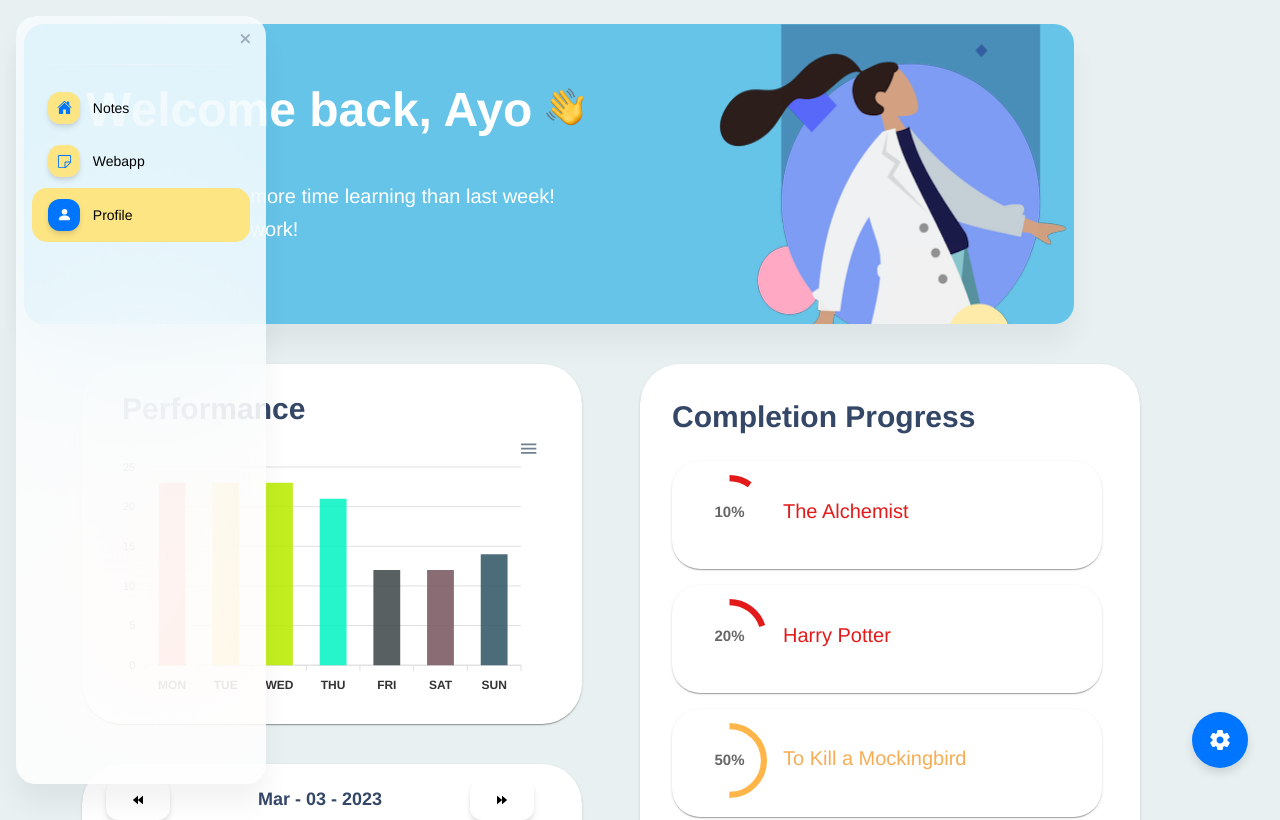
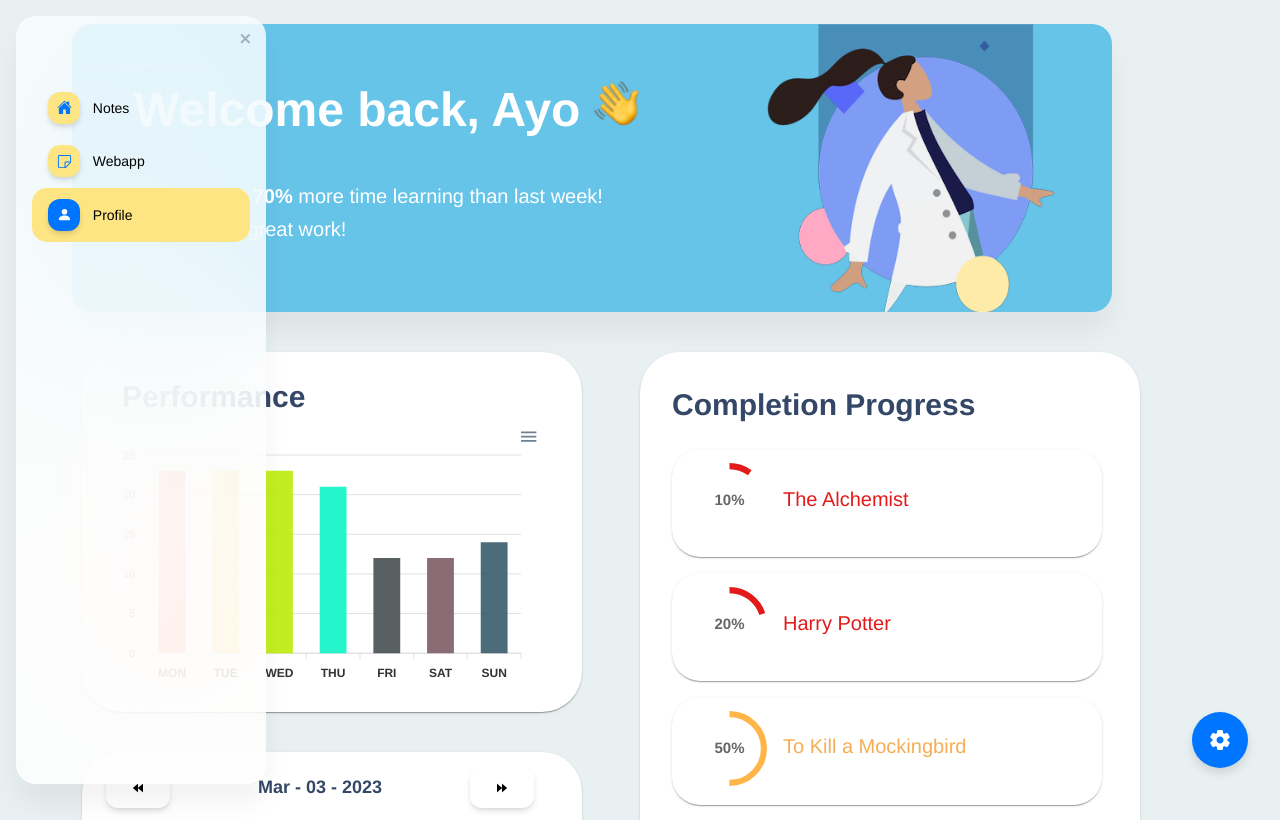
Before and after one commit to chulanpro5/hcmuwus_personalized_learning, a React (Create React App) app: page /profile in a window 1280 px wide. Shown: the top 820 px of the page. Built offline with nearby package versions, Linux system fonts and the light colour scheme; a small style sheet from the web is missing.

Commit message:
update ui profile

```diff
--- a/src/layouts/dashboard/components/WelcomeMark/index.js
+++ b/src/layouts/dashboard/components/WelcomeMark/index.js
@@ -12,14 +12,15 @@ import wave from "assets/images/wave.png";
 const WelcomeMark = () => {
   return (
     <Card sx={() => ({
-      height: "300px",
-      width: "1050px",
+      height: "18rem",
+      width: "65rem",
       //py: "32px",
       backgroundColor: "#66C4E8",
       backgroundSize: "cover",
       backgroundPosition: "50%",
       marginTop:0,
-       paddingTop:0
+       paddingTop:0,
+       marginLeft: '3rem'
 
     })}>
       <VuiBox height="100%" display="flex" flexDirection="column" justifyContent="space-between">
@@ -28,7 +29,7 @@ const WelcomeMark = () => {
             <VuiBox >
               <VuiTypography sx={{margin: 5}} color="white" fontWeight="bold" variant="h1">
               Welcome back, Ayo {" "}
-              <img src={wave} width={38} height={38} />
+              <img src={wave} width="45rem" height="45rem" />
               </VuiTypography>
             </VuiBox>
             <VuiTypography sx={{margin: 5}} color="white" fontWeight="regular" variant="p">
@@ -39,7 +40,7 @@ const WelcomeMark = () => {
             </VuiTypography>
           </Grid>
           <Grid item xs={6} width="100%" paddingLeft={6} sx={{marginTop:0, paddingTop:0}}>
-            <img src={gif} width={350} height={350} />
+            <img src={gif} width="290rem" height="290rem" />
           </Grid>
         </Grid>
       </VuiBox>
```
